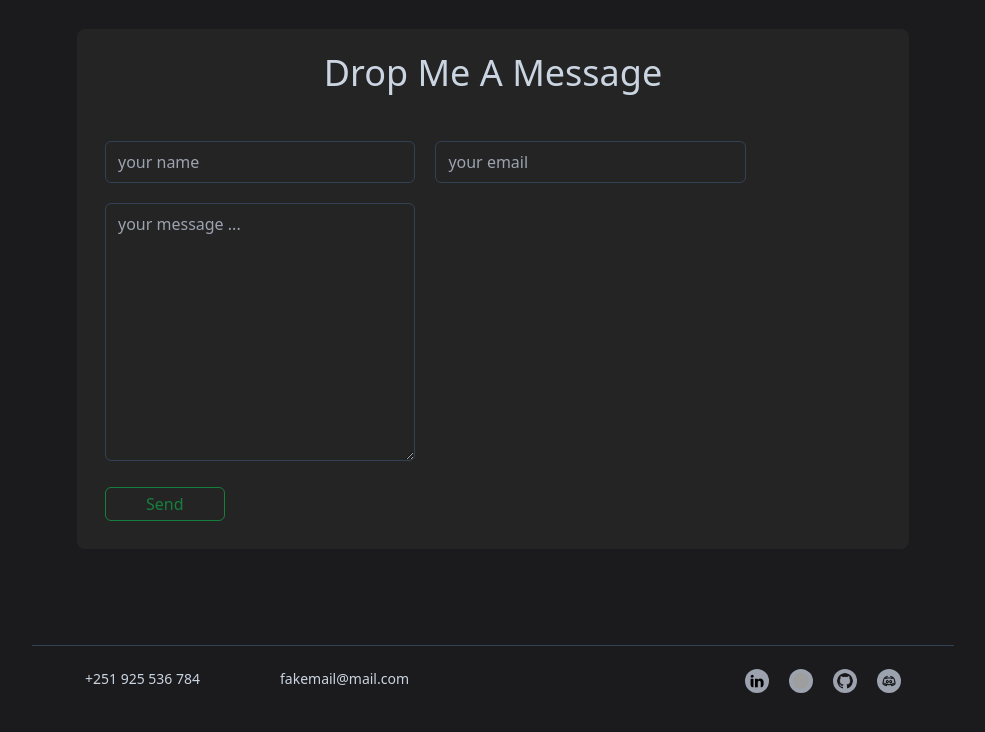
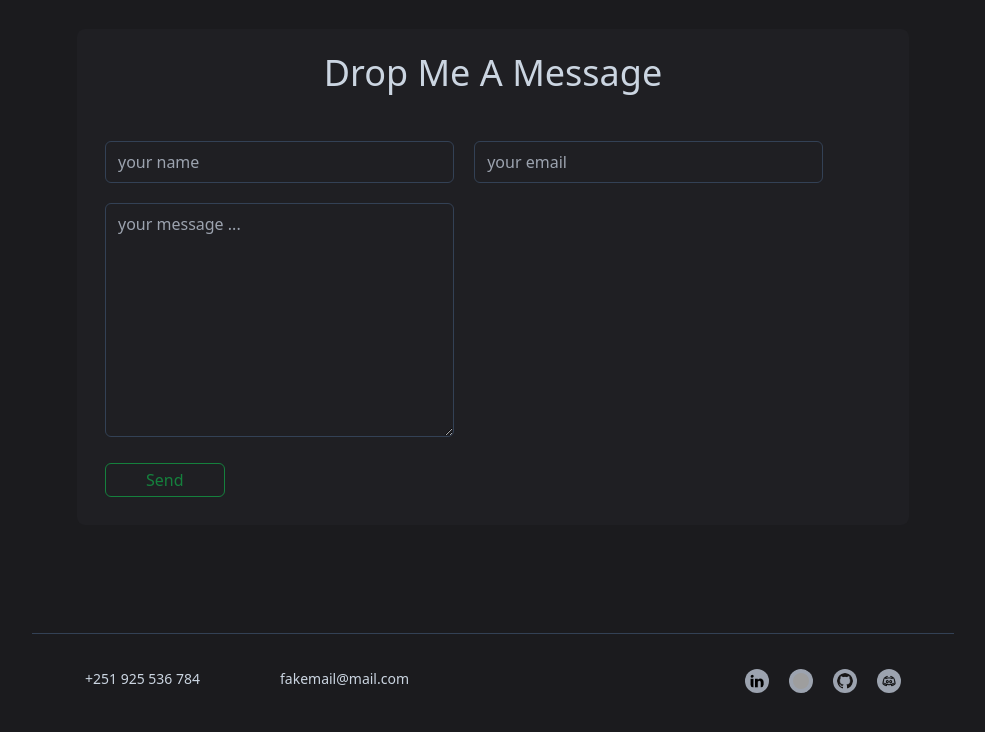
Before and after one commit to b1621/portfolio1, a React (Vite) app: page / in a window 1280 px wide. Shown: the part 4131-4863 px from the top of the page, without its empty margins (211-1196 px from the left). Built offline with nearby package versions, Linux system fonts and the light colour scheme; grey boxes are pictures that could not be loaded.

Commit message:
contact form fucntionality works

```diff
--- a/package.json
+++ b/package.json
@@ -10,10 +10,12 @@
     "preview": "vite preview"
   },
   "dependencies": {
+    "@emailjs/browser": "^3.11.0",
     "aos": "^2.3.4",
     "react": "^18.2.0",
     "react-dom": "^18.2.0",
-    "react-scroll": "^1.9.0"
+    "react-scroll": "^1.9.0",
+    "react-toastify": "^9.1.3"
   },
   "devDependencies": {
     "@types/react": "^18.2.15",
--- a/src/App.jsx
+++ b/src/App.jsx
@@ -10,6 +10,9 @@ import TechStack from "./pages/TechStack";
 
 import AOS from "aos";
 import "aos/dist/aos.css";
+
+import { ToastContainer } from "react-toastify";
+import "react-toastify/dist/ReactToastify.css";
 
 function App() {
   useEffect(() => {
@@ -25,7 +28,8 @@ function App() {
       <div className=" min-h-screen bg-bgcolor text-white ">
         <div className=" xl:container xl:mx-auto">
           <Sidebar />
-          <div className="md:ml-32">
+          <div className="ml-0 md:ml-32">
+            <ToastContainer />
             <Home />
             <About />
             <TechStack />
--- /dev/null
+++ b/src/components/ContactForm.jsx
@@ -0,0 +1,126 @@
+import { useRef, useState } from "react";
+import { toast } from "react-toastify";
+import emailjs from "@emailjs/browser";
+
+const ContactForm = () => {
+  const inputStyle =
+    " border-slate-700 bg-transparent rounded-md border py-2 px-3 w-[80%] md:w-[45%] outline-none ";
+
+  const form = useRef();
+  const [formData, setFormData] = useState({
+    user_name: "",
+    user_email: "",
+    message: "",
+  });
+
+  const sendEmail = async (e) => {
+    e.preventDefault();
+
+    const isEmpty = Object.values(formData).some(
+      (value) => value.trim() === ""
+    );
+
+    if (isEmpty) {
+      toast.error("Please fill out all fields!!!");
+      return;
+    }
+
+    try {
+      //   console.log("sending email");
+      toast.loading("Sending Email");
+
+      const response = await emailjs.sendForm(
+        "service_e2zpskd",
+        "template_ksmfbuz",
+        form.current,
+        "r1AExEyk446y-0Kfi"
+      );
+
+      console.log(response.text);
+      e.target.reset();
+      setFormData({ user_name: "", user_email: "", message: "" });
+      toast.success("Email sent successfully");
+    } catch (error) {
+      console.error("Email sending failed:", error);
+
+      if (error.response) {
+        // The request was made and the server responded with an error status code
+        toast.error(error.text);
+        console.log("error with response ...");
+        console.error(error.response.data);
+      } else if (error.request) {
+        // The request was made but no response was received
+        console.log("error without response ...");
+        console.error("No response received:", error.request);
+      } else {
+        // Something happened in setting up the request that triggered an error
+        console.log("error with setting up the request ...");
+        console.error("Request error:", error.message);
+      }
+    } finally {
+      toast.dismiss();
+    }
+  };
+
+  const handleInputChange = (e) => {
+    const { name, value } = e.target;
+    setFormData((prevData) => ({
+      ...prevData,
+      [name]: value,
+    }));
+  };
+  return (
+    <form ref={form} onSubmit={sendEmail} className="">
+      <div
+        className=" bg-bgcolor2 rounded-lg my-20  mx-5 sm:20 lg:mx-40 p-2 "
+        data-aos="zoom-in"
+      >
+        <h2 className=" text-4xl text-center mt-4 mb-12 text-slate-300">
+          Drop Me A Message
+        </h2>
+        <div className="  m-5">
+          <div className=" space-y-3 md:space-y-0 md:space-x-5 mx-auto flex flex-col md:flex md:flex-row ">
+            <input
+              placeholder="your name"
+              className={`${inputStyle} transition duration-300 focus:border-green-700`}
+              type="text"
+              name="user_name"
+              id="name"
+              value={formData.user_name}
+              onChange={handleInputChange}
+            />
+            <input
+              type="text"
+              placeholder="your email"
+              className={`${inputStyle} transition duration-300 focus:border-green-700`}
+              name="user_email"
+              id="email"
+              value={formData.user_email}
+              onChange={handleInputChange}
+            />
+          </div>
+          <div className=" my-5">
+            <textarea
+              className={`${inputStyle} transition duration-300 focus:border-green-700`}
+              placeholder="your message ... "
+              name="message"
+              id="message"
+              cols="30"
+              rows="9"
+              value={formData.message}
+              onChange={handleInputChange}
+            ></textarea>
+          </div>
+          <button
+            type="submit"
+            className="border px-10 rounded-md py-1 border-green-700 text-green-700 transition duration-300 hover:bg-green-700 hover:text-slate-200"
+          >
+            Send
+          </button>
+        </div>
+      </div>
+    </form>
+  );
+};
+
+export default ContactForm;
--- a/src/pages/About.jsx
+++ b/src/pages/About.jsx
@@ -2,7 +2,7 @@ const About = () => {
   return (
     <div className=" h-screen section " id="about" name="about">
       <div className=" my-20 flex mx-14">
-        <div className=" md:-my-10 hidden sm:block " data-aos="zoom-in-right">
+        <div className=" sm:-my-10 hidden md:block " data-aos="zoom-in-right">
           <img
             src="/personal/pexels-italo-melo-2379004-removebg-preview.png"
             alt=""
--- a/src/pages/Contact.jsx
+++ b/src/pages/Contact.jsx
@@ -1,53 +1,17 @@
 import React from "react";
+import ContactForm from "../components/ContactForm";
 
 const Contact = () => {
   const iconStyle =
     "bg-gray-400 rounded-full p-1 w-6 transform hover:scale-110 cursor-pointer transition duration-500";
-  const inputStyle =
-    " border-slate-700 bg-transparent rounded-md border py-2 px-3 w-[40%] outline-none ";
+
   return (
     <div className=" " id="contact">
-      <div className=" h-screen  flex flex-col justify-between">
-        <div className="">
-          <div
-            className=" bg-bgcolor2 rounded-lg my-20 mx-40 p-2 "
-            data-aos="zoom-in"
-          >
-            <h2 className=" text-4xl text-center mt-4 mb-12 text-slate-300">
-              Drop Me A Message
-            </h2>
-            <div className="  m-5">
-              <div className=" space-x-5 mx-auto">
-                <input
-                  placeholder="your name"
-                  className={`${inputStyle} transition duration-300 focus:border-green-700`}
-                  type="text"
-                />
-                <input
-                  type="text"
-                  placeholder="your email"
-                  className={`${inputStyle} transition duration-300 focus:border-green-700`}
-                />
-              </div>
-              <div className=" my-5">
-                <textarea
-                  className={`${inputStyle} transition duration-300 focus:border-green-700`}
-                  name=""
-                  placeholder="your message ... "
-                  id=""
-                  cols="70"
-                  rows="10"
-                ></textarea>
-              </div>
-              <button className="border px-10 rounded-md py-1 border-green-700 text-green-700 transition duration-300 hover:bg-green-700 hover:text-slate-200">
-                Send
-              </button>
-            </div>
-          </div>
-        </div>
-        <div className=" border-t border-slate-700 mx-auto w-[80%] pb-2"></div>
+      <div className=" h-screen  flex flex-col justify-between ">
+        <ContactForm />
+        <div className=" border-t border-slate-700 mx-auto  w-[80%] pb-2"></div>
         <div className=" flex justify-around pb-14">
-          <div className="flex text-sm space-x-20 text-slate-300">
+          <div className="flex text-sm space-x-5 md:space-x-20 text-slate-300">
             <p>+251 925 536 784</p>
             <p>fakemail@mail.com</p>
           </div>
--- a/src/pages/Sidebar.jsx
+++ b/src/pages/Sidebar.jsx
@@ -46,7 +46,7 @@ const Sidebar = () => {
   console.log("active link is : ", activeLink);
 
   return (
-    <div className=" w-32  fixed h-full flex flex-col justify-end justify-center">
+    <div className=" w-32  fixed h-full hidden md:flex flex-col justify-end justify-center  ">
       <div className=" mb-10 ">
         <div className=" w-20 mx-auto flex flex-col space-y-6 ">
           <Link to="home" smooth={true} duration={1500}>
--- a/tailwind.config.js
+++ b/tailwind.config.js
@@ -10,7 +10,8 @@ export default {
         //#1B1B1E dark
         //#242425 light
         // bgcolor: "#191919",
-        bgcolor2: "#242425",
+        // bgcolor2: "#242425",
+        bgcolor2: "#1f1f23",
         bgcolor: "#1B1B1E",
         custom: {
           50: "#F2F2F2", // Lightest
```
Also changed, not shown: 1 other file (tests, documents, lock files or other folders).
